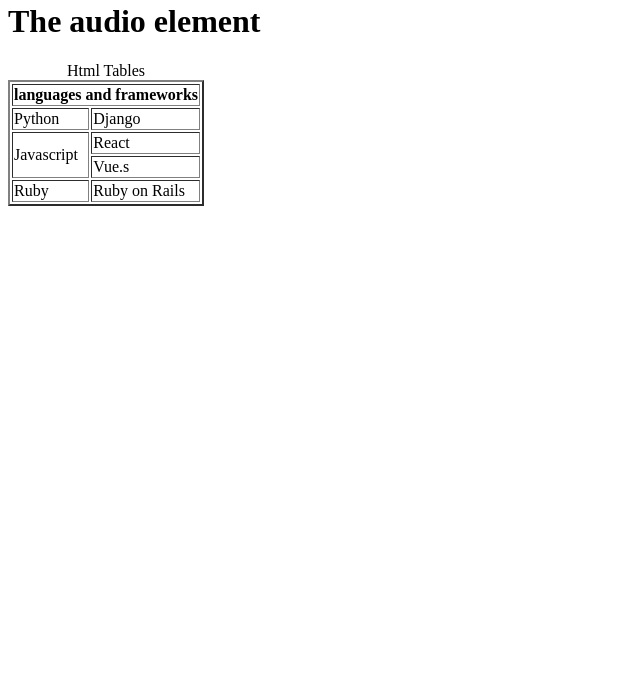
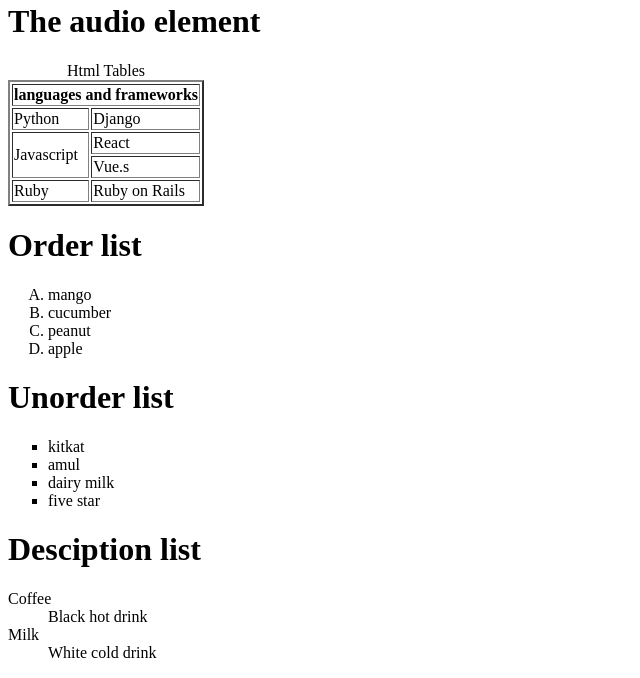
Before and after one commit to Sonipallavi333/html-css1, a plain HTML site: page index.html in a window 1280 px wide. Shown: the part 3354-4032 px from the top of the page, without its empty margins (0-640 px from the left). Before the commit the page ends 3568 px from the top, so only its background shows below. Drawn offline with Linux system fonts and the light colour scheme.

Commit message:
Update index.html
learn about ul list ,ol list,dl list

```diff
--- a/index.html
+++ b/index.html
@@ -149,7 +149,27 @@
                 <td>Ruby on Rails</td>
             </tr>
         </table>
-
+        <h1>Order list</h1>
+       <ol type="A">
+        <li>mango </li>
+        <li>cucumber</li>
+        <li>peanut</li>
+        <li>apple</li>
+       </ol>
+       <h1>Unorder list </h1>
+       <ul style="list-style-type: square;">
+        <li>kitkat</li>
+        <li>amul</li>
+        <li>dairy milk</li>
+        <li>five star </li>
+       </ul>
+       <h1>Desciption list</h1>
+       <dl>
+        <dt>Coffee</dt>
+        <dd>Black hot drink</dd>
+        <dt>Milk</dt>
+        <dd>White cold drink</dd>
+      </dl>
 
     </body>
 </html>
```
